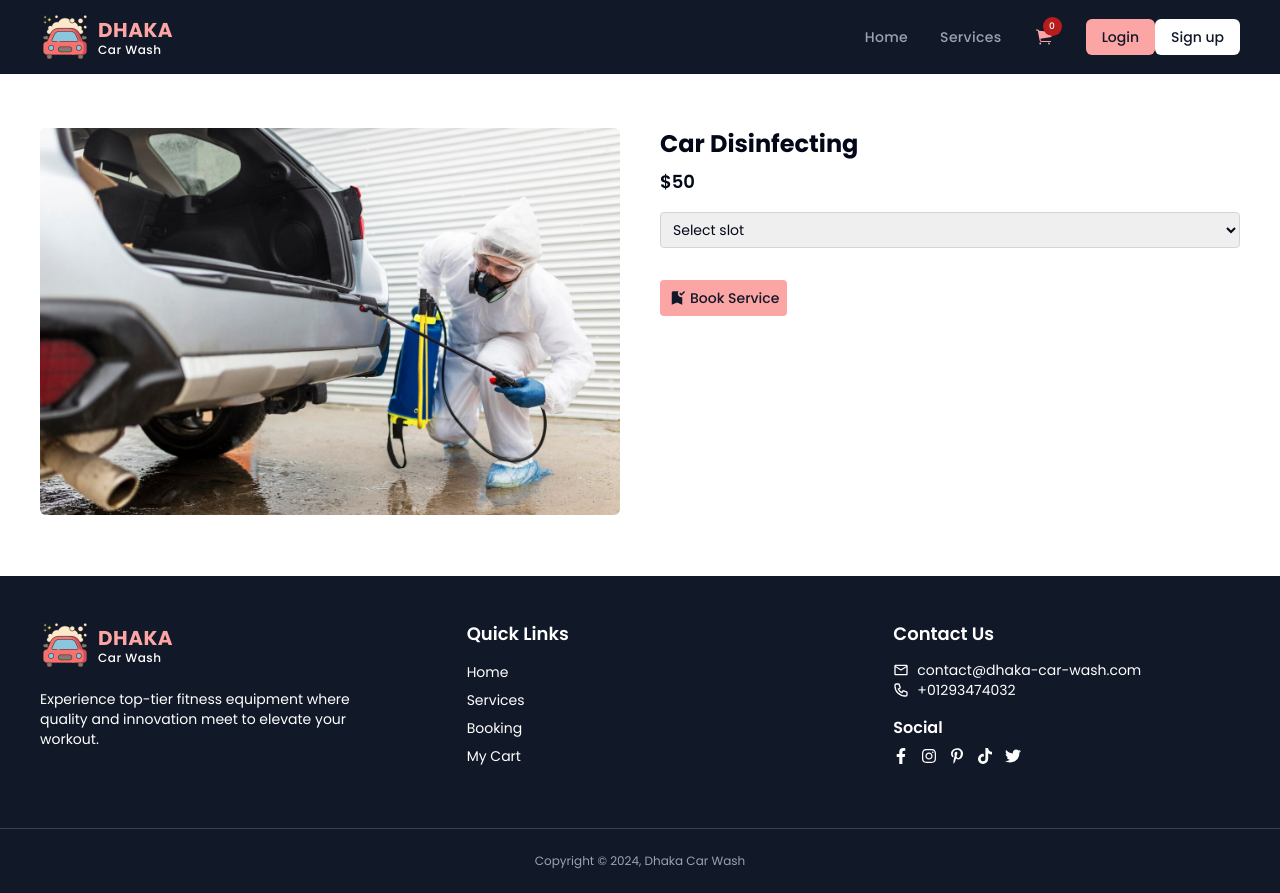
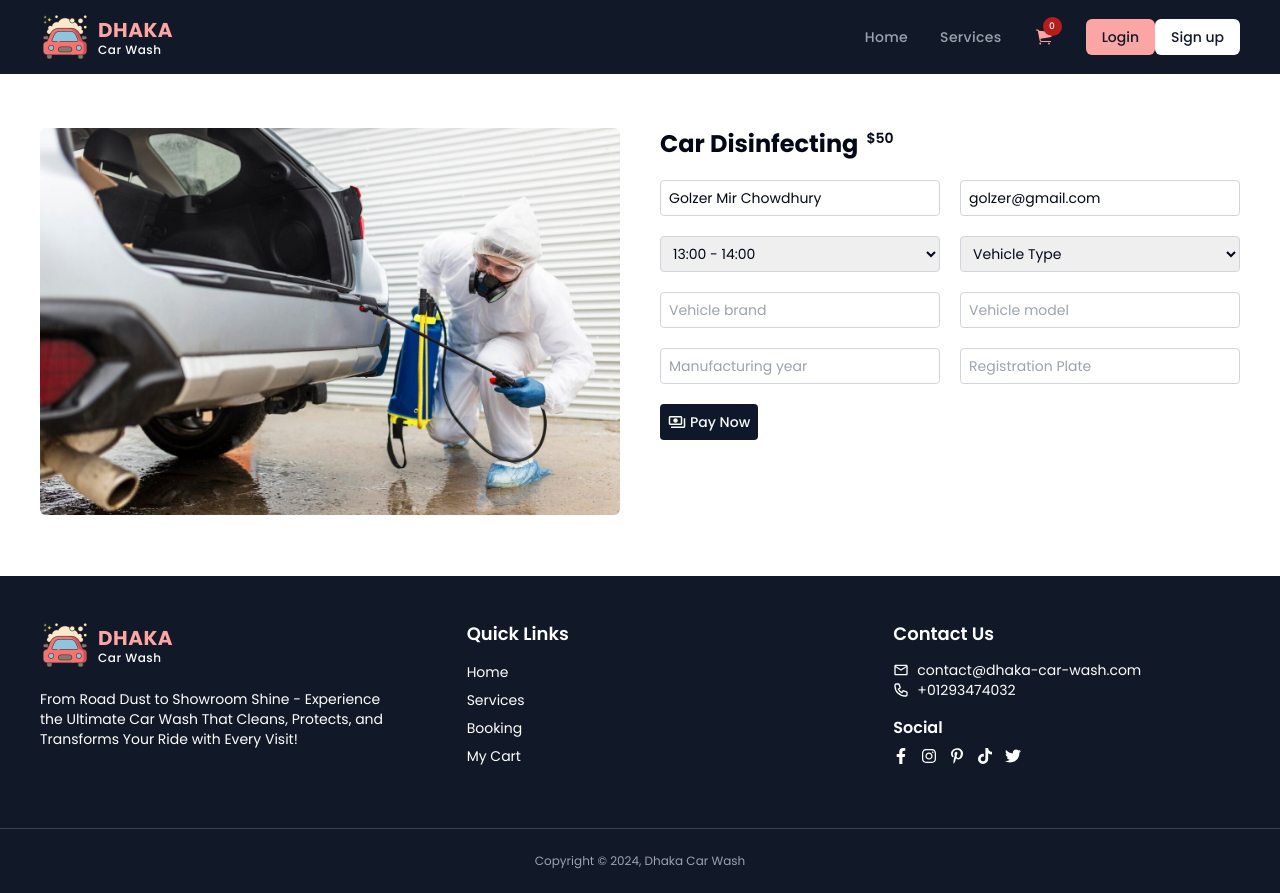
Before and after one commit to raian-shahrear/dhaka-car-wash-client, a React (Vite) app: page /booking in a window 1280 px wide. Built offline with nearby package versions, Linux system fonts and the light colour scheme.

Commit message:
booking and booking-successful page add

```diff
--- a/src/components/shared/beforeLogin/Footer.tsx
+++ b/src/components/shared/beforeLogin/Footer.tsx
@@ -23,8 +23,7 @@ const Footer = () => {
             </span>
           </a>
             <p className="mt-3 text-sm">
-              Experience top-tier fitness equipment where quality and innovation
-              meet to elevate your workout.
+              From Road Dust to Showroom Shine - Experience the Ultimate Car Wash That Cleans, Protects, and Transforms Your Ride with Every Visit!
             </p>
           </div>
           <div>
--- a/src/pages/beforeLogin/booking/Booking.tsx
+++ b/src/pages/beforeLogin/booking/Booking.tsx
@@ -1,9 +1,16 @@
 import serviceImg from "@/assets/home/services/Car Disinfecting.jpg";
 import { Button } from "@/components/ui/button";
-import { MdBookmarkAdded } from "react-icons/md";
-import { Link } from "react-router-dom";
+import { FormEvent } from "react";
+import { MdOutlinePayments } from "react-icons/md";
+import { useNavigate } from "react-router-dom";
 
 const Booking = () => {
+  const navigate = useNavigate();
+
+  const handleBooking = (e: FormEvent) =>{
+    e.preventDefault();
+    navigate("/booking-successful", { replace: true });
+  }
   return (
     <section className="container mx-auto px-4 lg:px-10 xxl:px-0 pt-10 lg:pt-32 min-h-[67vh]">
       <div className="mb-10 grid lg:grid-cols-2 gap-x-10 gap-y-6">
@@ -15,34 +22,89 @@ const Booking = () => {
           />
         </div>
         <div>
-          <p className="font-bold text-2xl mb-2">Car Disinfecting</p>
-          <p className="font-semibold text-lg mb-4">$50</p>
+          <div className="flex items-start gap-2 mb-5">
+            <p className="font-bold text-2xl">Car Disinfecting</p>
+            <p className="font-semibold text-sm">$50</p>
+          </div>
+          <form onSubmit={handleBooking} className="grid sm:grid-cols-2 gap-5">
             <div>
+              <input
+                type="text"
+                name="userName"
+                defaultValue="Golzer Mir Chowdhury"
+                className="border border-gray-300 w-full h-9 px-2 py-1 text-sm rounded-sm"
+                readOnly
+              />
+            </div>
             <div>
-            <select className="border border-gray-300 w-full h-9 px-2 py-2 text-sm rounded-sm">
+              <input
+                type="email"
+                name="email"
+                defaultValue="golzer@gmail.com"
+                className="border border-gray-300 w-full h-9 px-2 py-1 text-sm rounded-sm"
+                readOnly
+              />
+            </div>
+            <div>
+              <select
+                name="slot"
+                className="border border-gray-300 w-full h-9 px-2 py-2 text-sm rounded-sm"
+              >
                 <option value="">Select slot</option>
-              <option value="12:00 - 13:00" disabled={true}>
-                12:00 - 13:00
+                <option value="14:00 - 15:00">12:00 - 13:00</option>
+                <option value="13:00 - 14:00" selected>
+                  13:00 - 14:00
                 </option>
-              <option value="13:00 - 14:00">13:00 - 14:00</option>
                 <option value="14:00 - 15:00">14:00 - 15:00</option>
               </select>
             </div>
             <div>
-
+              <select className="border border-gray-300 w-full h-9 px-2 py-2 text-sm rounded-sm">
+                <option value="">Vehicle Type</option>
+                <option value="car">Car</option>
+                <option value="car">Car</option>
+                <option value="car">Car</option>
+              </select>
             </div>
+            <div>
+              <input
+                type="text"
+                name="brand"
+                className="border border-gray-300 w-full h-9 px-2 py-1 text-sm rounded-sm"
+                placeholder="Vehicle brand"
+              />
             </div>
-
-          <div className="mt-8">
-            <Link to="/booking">
-              <Button className="bg-red-300 text-gray-900 h-fit text-sm py-2 px-2 rounded transition-all duration-300 hover:bg-red-400 flex items-center gap-1">
+            <div>
+              <input
+                type="text"
+                name="model"
+                className="border border-gray-300 w-full h-9 px-2 py-1 text-sm rounded-sm"
+                placeholder="Vehicle model"
+              />
+            </div>
+            <div>
+              <input
+                type="text"
+                name="year"
+                className="border border-gray-300 w-full h-9 px-2 py-1 text-sm rounded-sm"
+                placeholder="Manufacturing year"
+              />
+            </div>
+            <div>
+              <input
+                type="text"
+                name="registration"
+                className="border border-gray-300 w-full h-9 px-2 py-1 text-sm rounded-sm"
+                placeholder="Registration Plate"
+              />
+            </div>
+            <Button type="submit" className="w-fit h-fit text-sm py-2 px-2 rounded flex items-center gap-1">
               <span className="text-lg">
-                  <MdBookmarkAdded />
+                <MdOutlinePayments />
               </span>
-                Book Service
+              Pay Now
             </Button>
-            </Link>
-          </div>
+          </form>
         </div>
       </div>
     </section>
--- /dev/null
+++ b/src/pages/beforeLogin/booking/BookingSuccessful.tsx
@@ -0,0 +1,26 @@
+import { Button } from "@/components/ui/button";
+import { Link } from "react-router-dom";
+
+const BookingSuccessful = () => {
+  return (
+    <div className="container mx-auto px-4 lg:px-10 xxl:px-0 lg:pt-[74px] min-h-[67vh] flex justify-center items-center">
+      <div className="w-full mt-10">
+        <div className="w-full md:w-8/12 lg:w-6/12 mx-auto p-5 md:p-8 shadow-lg rounded-md text-center bg-gray-900 text-white">
+          <h2 className="text-2xl md:text-4xl font-bold mb-4">Congratulation!</h2>
+          <p className="text-sm md:text-lg font-semibold">
+            Your service has been booked successfully.
+          </p>
+          <div className="mt-10">
+            <Link to="/">
+              <Button className="bg-red-300 text-gray-900 h-fit py-2 px-2 rounded transition-all duration-300 hover:bg-red-300 hover:text-gray-900">
+                Back to home
+              </Button>
+            </Link>
+          </div>
+        </div>
+      </div>
+    </div>
+  );
+};
+
+export default BookingSuccessful;
--- a/src/routes/routes.tsx
+++ b/src/routes/routes.tsx
@@ -7,6 +7,7 @@ import ServiceDetails from "@/pages/beforeLogin/services/ServiceDetails";
 import Services from "@/pages/beforeLogin/services/Services";
 import { createBrowserRouter } from "react-router-dom";
 import Booking from "../pages/beforeLogin/booking/Booking";
+import BookingSuccessful from "@/pages/beforeLogin/booking/BookingSuccessful";
 
 const router = createBrowserRouter([
     {
@@ -30,6 +31,10 @@ const router = createBrowserRouter([
                 path: '/booking',
                 element: <Booking />
             },
+            {
+                path: '/booking-successful',
+                element: <BookingSuccessful />
+            },
         ]
     },
     {
```
Lines whose indentation alone changed are shown as unchanged.
